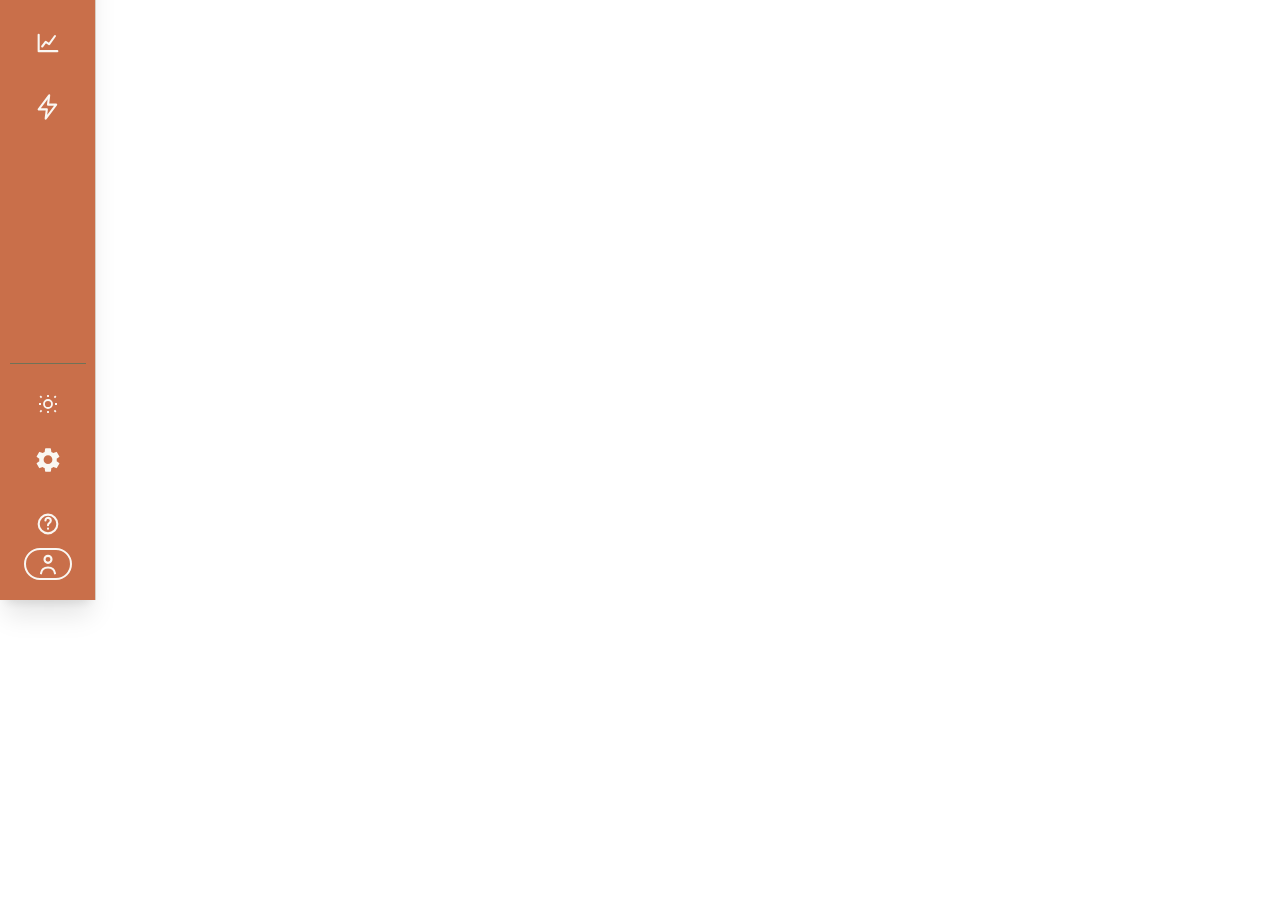
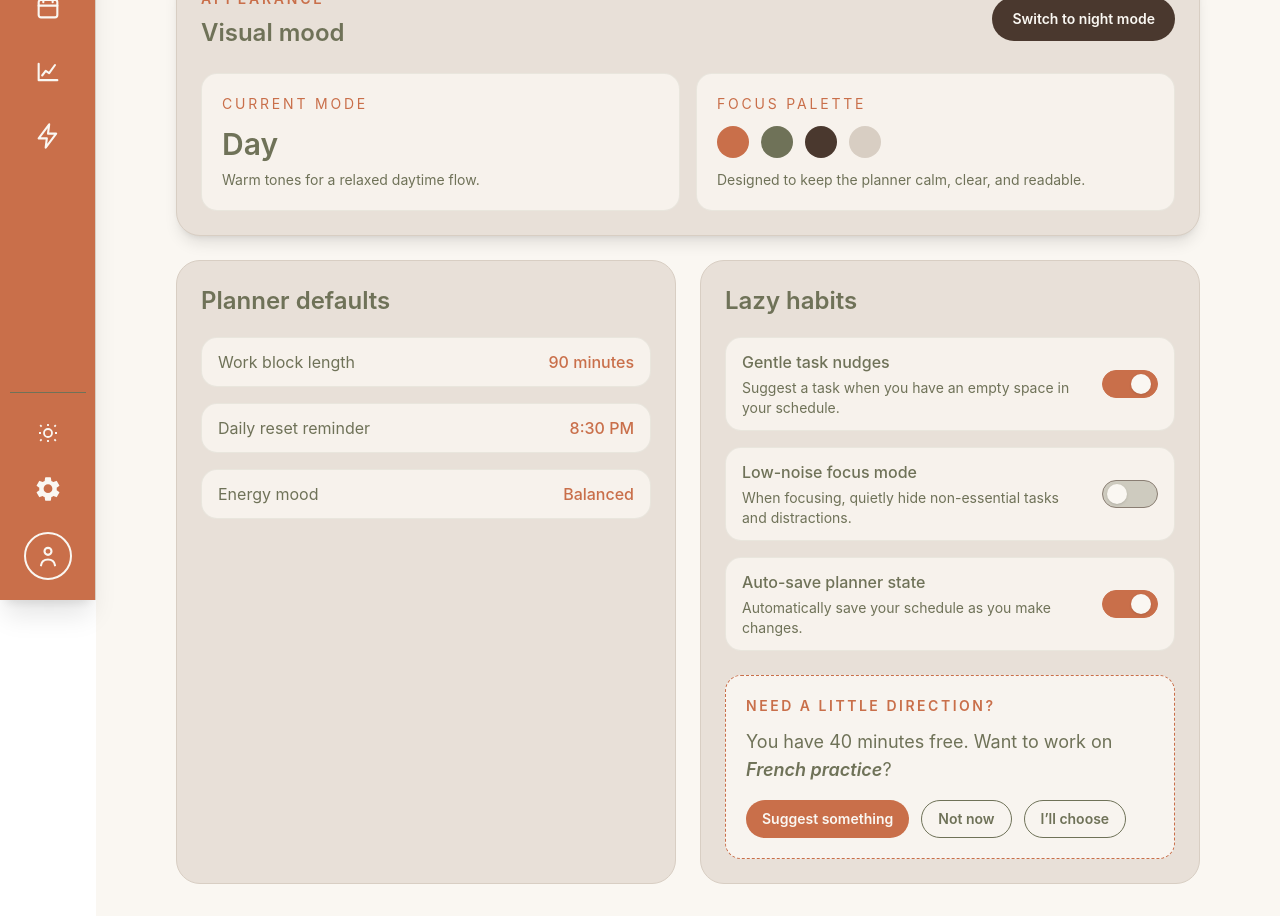
Before and after one commit to veefa/lazy-sloth, a React (Vite) app: page /settings in a window 1280 px wide. Before the commit this address had no page. Shown: the part 200-1116 px from the top of the page. Before the commit the page ends 800 px from the top, so only its background shows below. Built offline with nearby package versions, Linux system fonts and the light colour scheme.

Commit message:
Feature: Add Setting page

```diff
--- a/src/App.tsx
+++ b/src/App.tsx
@@ -6,6 +6,7 @@ import LazySchedulePage from "./pages/LazySchedulePage.tsx";
 import ProductivityPage from "./pages/ProductivityPage.tsx";
 import TasksManager from "./pages/TaskManager.tsx";
 import CalendarPage from "./pages/CalendarPage.tsx";
+import SettingPage from "./pages/Setting.tsx";
 import { ThemeProvider } from "./features/theme";
 
 function App() {
@@ -20,6 +21,7 @@ function App() {
             <Route path="/productivity" element={<ProductivityPage />} />
             <Route path="/calendar" element={<CalendarPage />} />
             <Route path="/tasks-manager" element={<TasksManager />} />
+            <Route path="/settings" element={<SettingPage />} />
           </Routes>
         </div>
       </ThemeProvider>
--- a/src/components/Navbar.tsx
+++ b/src/components/Navbar.tsx
@@ -82,8 +82,7 @@ const links: { to: string; label: string; icon: IconName }[] = [
 const logLink = { to: "/log", label: "Log", icon: "log" as IconName };
 
 const utilityLinks: { to: string; label: string; icon: IconName }[] = [
-  { to: "/Settings   ", label: "Settings", icon: "settings" },
-  { to: "/Help   ", label: "Help", icon: "help" },
+  { to: "/settings", label: "Settings", icon: "settings" },
 ];
 
 const Navbar: React.FC = () => {
--- /dev/null
+++ b/src/pages/Setting.tsx
@@ -0,0 +1,191 @@
+import { useState } from "react";
+import { useTheme } from "../features/theme";
+
+const focusSettings = [
+  { label: "Work block length", value: "90 minutes" },
+  { label: "Daily reset reminder", value: "8:30 PM" },
+  { label: "Energy mood", value: "Balanced" },
+];
+
+const SettingPage = () => {
+  const { theme, toggleTheme } = useTheme();
+  const [gentleTaskNudges, setGentleTaskNudges] = useState(true);
+  const [lowNoiseFocusMode, setLowNoiseFocusMode] = useState(false);
+  const [autoSavePlannerState, setAutoSavePlannerState] = useState(true);
+  const isNight = theme === "night";
+
+  const toggleButton = (
+    enabled: boolean,
+    onToggle: () => void,
+    label: string,
+    description: string,
+  ) => (
+    <div
+      key={label}
+      className={`flex items-center justify-between gap-4 rounded-2xl border border-current/10 px-4 py-3 ${isNight ? "bg-coffee/20" : "bg-warm-ivory/80"}`}>
+      <div className="min-w-0 flex-1">
+        <p className="font-medium">{label}</p>
+        <p
+          className={`mt-1 text-sm ${isNight ? "text-warm-taupe" : "text-olive"}`}>
+          {description}
+        </p>
+      </div>
+      <button
+        type="button"
+        onClick={onToggle}
+        aria-pressed={enabled}
+        className={`relative inline-flex h-7 w-14 shrink-0 items-center rounded-full border transition-colors focus:outline-none focus:ring-2 focus:ring-terracotta ${enabled ? "border-terracotta bg-terracotta" : "border-taupe-dark bg-olive/30"}`}>
+        <span
+          className={`inline-block h-5 w-5 rounded-full bg-warm-ivory shadow-sm transition-transform ${enabled ? "translate-x-7" : "translate-x-1"}`}
+        />
+        <span className="sr-only">Toggle {label}</span>
+      </button>
+    </div>
+  );
+
+  return (
+    <main
+      className={`min-h-screen px-5 py-8 md:ml-24 md:px-10 ${isNight ? "bg-coffee text-warm-ivory" : "bg-warm-ivory text-olive"}`}>
+      <div className="mx-auto max-w-5xl">
+        <header className="mb-8">
+          <p className="mb-2 text-sm font-semibold uppercase tracking-[0.22em] text-terracotta">
+            Personalize
+          </p>
+          <h1 className="text-4xl font-semibold tracking-tight">Settings</h1>
+          <p className={`mt-2 ${isNight ? "text-warm-taupe" : "text-olive"}`}>
+            Tune the way Lazy Schedule feels and supports your rhythm.
+          </p>
+        </header>
+
+        <section
+          className={`rounded-3xl border border-warm-taupe p-6 shadow-lg ${isNight ? "bg-olive" : "bg-taupe-light"}`}>
+          <div className="flex flex-col gap-4 md:flex-row md:items-center md:justify-between">
+            <div>
+              <p className="text-sm font-semibold uppercase tracking-[0.2em] text-terracotta">
+                Appearance
+              </p>
+              <h2 className="mt-2 text-2xl font-semibold">Visual mood</h2>
+            </div>
+            <button
+              type="button"
+              onClick={toggleTheme}
+              className={`inline-flex items-center justify-center rounded-full px-5 py-3 text-sm font-semibold transition focus:outline-none focus:ring-2 focus:ring-terracotta ${isNight ? "bg-warm-ivory text-olive hover:bg-taupe-light" : "bg-coffee text-warm-ivory hover:bg-olive"}`}>
+              {isNight ? "Switch to day mode" : "Switch to night mode"}
+            </button>
+          </div>
+
+          <div className="mt-6 grid gap-4 md:grid-cols-2">
+            <div
+              className={`rounded-2xl border border-current/10 p-5 ${isNight ? "bg-coffee/20" : "bg-warm-ivory/80"}`}>
+              <p className="text-sm uppercase tracking-[0.2em] text-terracotta">
+                Current mode
+              </p>
+              <p className="mt-3 text-3xl font-semibold">
+                {isNight ? "Night" : "Day"}
+              </p>
+              <p
+                className={`mt-2 text-sm ${isNight ? "text-warm-taupe" : "text-olive"}`}>
+                {isNight
+                  ? "Cool contrast for late-night planning."
+                  : "Warm tones for a relaxed daytime flow."}
+              </p>
+            </div>
+
+            <div
+              className={`rounded-2xl border border-current/10 p-5 ${isNight ? "bg-coffee/20" : "bg-warm-ivory/80"}`}>
+              <p className="text-sm uppercase tracking-[0.2em] text-terracotta">
+                Focus palette
+              </p>
+              <div className="mt-3 flex items-center gap-3">
+                <span className="h-8 w-8 rounded-full bg-terracotta" />
+                <span className="h-8 w-8 rounded-full bg-olive" />
+                <span className="h-8 w-8 rounded-full bg-coffee" />
+                <span className="h-8 w-8 rounded-full bg-warm-taupe" />
+              </div>
+              <p
+                className={`mt-3 text-sm ${isNight ? "text-warm-taupe" : "text-olive"}`}>
+                Designed to keep the planner calm, clear, and readable.
+              </p>
+            </div>
+          </div>
+        </section>
+
+        <div className="mt-6 grid gap-6 lg:grid-cols-2">
+          <section
+            className={`rounded-3xl border border-warm-taupe p-6 ${isNight ? "bg-olive" : "bg-taupe-light"}`}>
+            <h2 className="text-2xl font-semibold">Planner defaults</h2>
+            <ul className="mt-5 space-y-4">
+              {focusSettings.map(({ label, value }) => (
+                <li
+                  key={label}
+                  className={`flex items-center justify-between rounded-2xl border border-current/10 px-4 py-3 ${isNight ? "bg-coffee/20" : "bg-warm-ivory/80"}`}>
+                  <span>{label}</span>
+                  <span className="font-medium text-terracotta">{value}</span>
+                </li>
+              ))}
+            </ul>
+          </section>
+
+          <section
+            className={`rounded-3xl border border-warm-taupe p-6 ${isNight ? "bg-olive" : "bg-taupe-light"}`}>
+            <h2 className="text-2xl font-semibold">Lazy habits</h2>
+
+            <div className="mt-5 space-y-4">
+              {toggleButton(
+                gentleTaskNudges,
+                () => setGentleTaskNudges((current) => !current),
+                "Gentle task nudges",
+                "Suggest a task when you have an empty space in your schedule.",
+              )}
+              {toggleButton(
+                lowNoiseFocusMode,
+                () => setLowNoiseFocusMode((current) => !current),
+                "Low-noise focus mode",
+                "When focusing, quietly hide non-essential tasks and distractions.",
+              )}
+              {toggleButton(
+                autoSavePlannerState,
+                () => setAutoSavePlannerState((current) => !current),
+                "Auto-save planner state",
+                "Automatically save your schedule as you make changes.",
+              )}
+            </div>
+
+            {gentleTaskNudges && (
+              <div
+                className={`mt-6 rounded-2xl border border-dashed border-terracotta p-5 ${isNight ? "bg-coffee/20" : "bg-warm-ivory/90"}`}>
+                <p className="text-sm font-semibold uppercase tracking-[0.18em] text-terracotta">
+                  Need a little direction?
+                </p>
+                <p
+                  className={`mt-3 text-lg ${isNight ? "text-warm-ivory" : "text-olive"}`}>
+                  You have 40 minutes free. Want to work on{" "}
+                  <span className="font-semibold italic">French practice</span>?
+                </p>
+                <div className="mt-4 flex flex-wrap gap-3">
+                  <button
+                    type="button"
+                    className="rounded-full bg-terracotta px-4 py-2 text-sm font-semibold text-warm-ivory transition hover:bg-terracotta/90 focus:outline-none focus:ring-2 focus:ring-terracotta">
+                    Suggest something
+                  </button>
+                  <button
+                    type="button"
+                    className={`rounded-full border px-4 py-2 text-sm font-semibold transition ${isNight ? "border-warm-ivory text-warm-ivory hover:bg-warm-ivory/10" : "border-olive text-olive hover:bg-olive/10"}`}>
+                    Not now
+                  </button>
+                  <button
+                    type="button"
+                    className={`rounded-full border px-4 py-2 text-sm font-semibold transition ${isNight ? "border-warm-ivory text-warm-ivory hover:bg-warm-ivory/10" : "border-olive text-olive hover:bg-olive/10"}`}>
+                    I’ll choose
+                  </button>
+                </div>
+              </div>
+            )}
+          </section>
+        </div>
+      </div>
+    </main>
+  );
+};
+
+export default SettingPage;
```
Also changed, not shown: src/assets/sleepSlothyLogo.svg (added).
